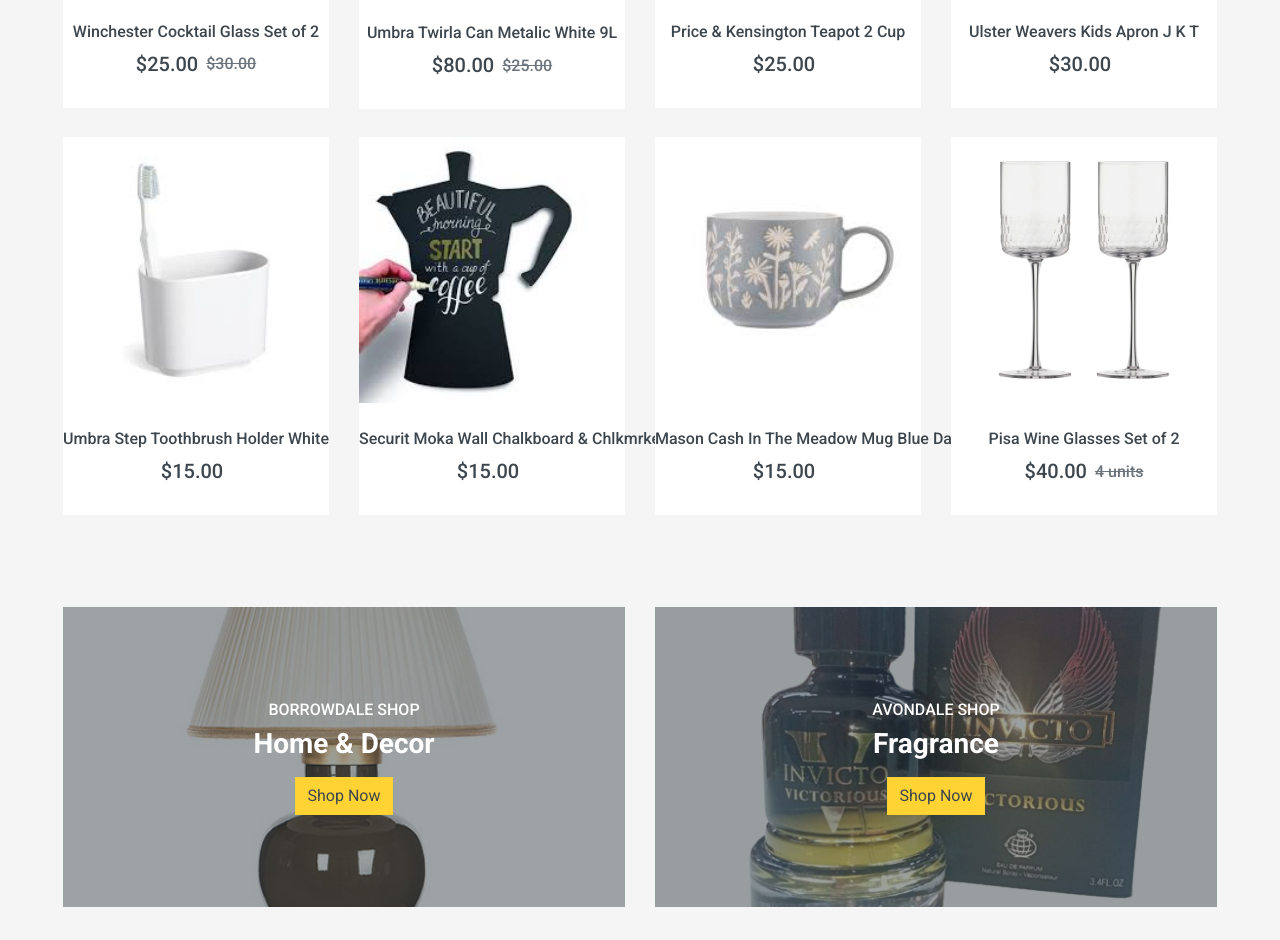
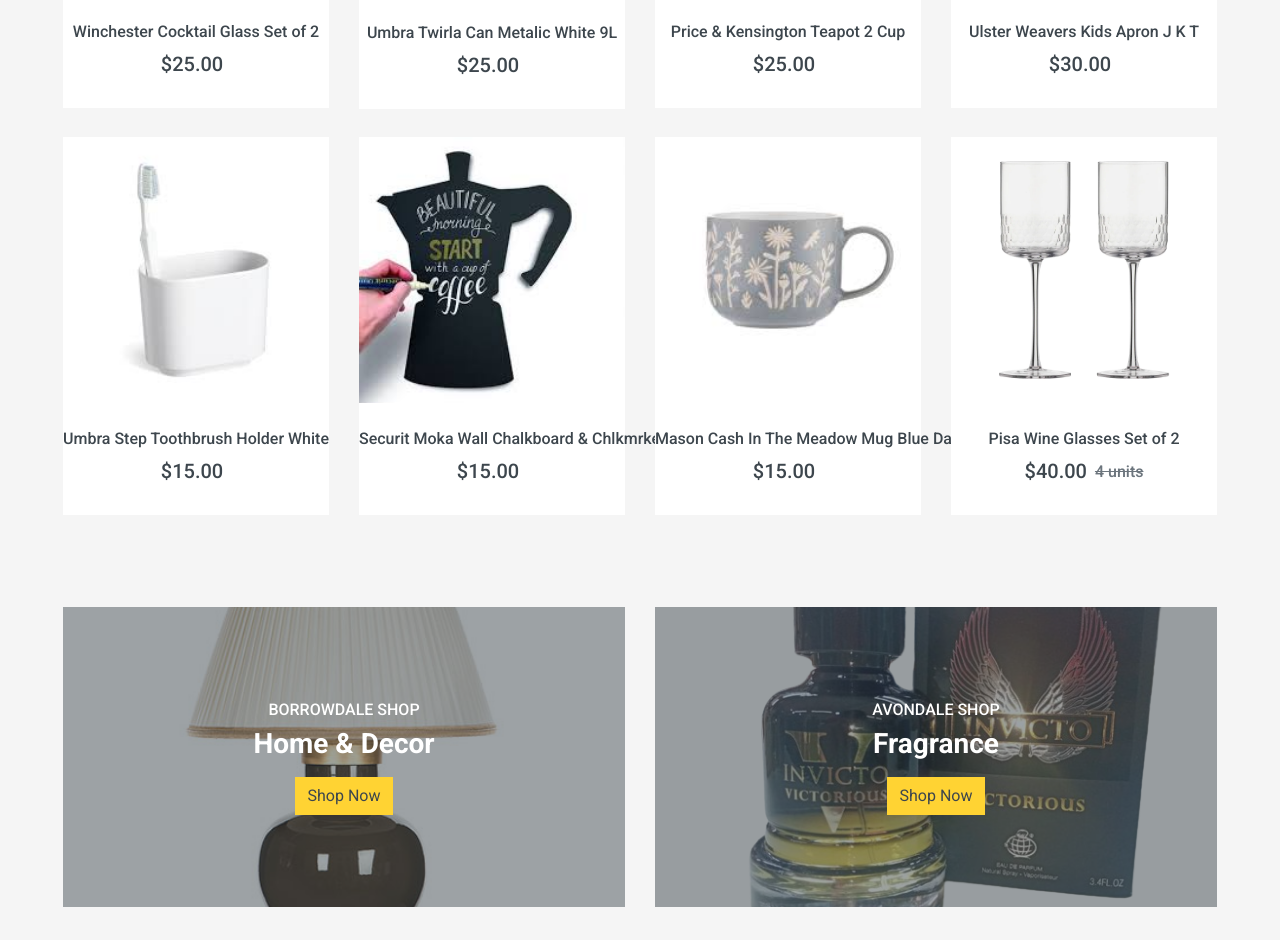
Before and after one commit to T-eay/Shazimstore, a plain HTML site: page index.html in a window 1280 px wide. Shown: the part 1850-2790 px from the top of the page. Drawn offline with nearby package versions, Linux system fonts and the light colour scheme.

Commit message:
Update index.html

```diff
--- a/index.html
+++ b/index.html
@@ -441,7 +441,7 @@
                         <a class="h6 text-decoration-none text-truncate" href="">Winchester Cocktail Glass Set of 2
                         </a>
                         <div class="d-flex align-items-center justify-content-center mt-2">
-                            <h5>$25.00</h5><h6 class="text-muted ml-2"><del>$30.00</del></h6>
+                            <h5>$25.00</h5><h6 class="text-muted ml-2"><del></del></h6>
                         </div>
 
                     </div>
@@ -462,7 +462,7 @@
                         <a class="h6 text-decoration-none text-truncate" href="">Umbra Twirla Can Metalic White 9L
                         </a>
                         <div class="d-flex align-items-center justify-content-center mt-2">
-                            <h5>$80.00</h5><h6 class="text-muted ml-2"><del>$25.00</del></h6>
+                            <h5>$25.00</h5><h6 class="text-muted ml-2"><del></del></h6>
                         </div>
 
                     </div>
@@ -784,7 +784,7 @@
                     <div class="text-center py-4">
                         <a class="h6 text-decoration-none text-truncate" href="">Roma Wine Glasses Set of 2</a>
                         <div class="d-flex align-items-center justify-content-center mt-2">
-                            <h5>$123.00</h5><h6 class="text-muted ml-2"><del>$123.00</del></h6>
+                            <h5>$40.00</h5><h6 class="text-muted ml-2"><del></del></h6>
                         </div>
 
                     </div>
```
